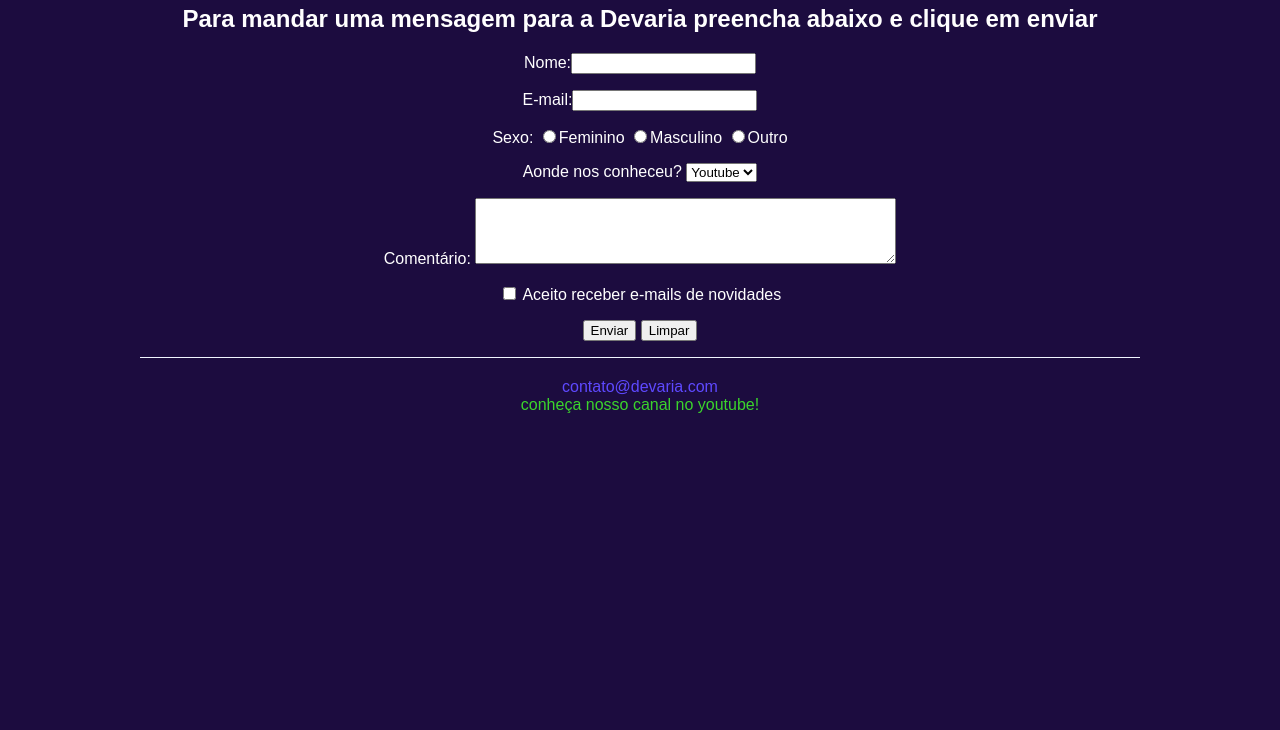
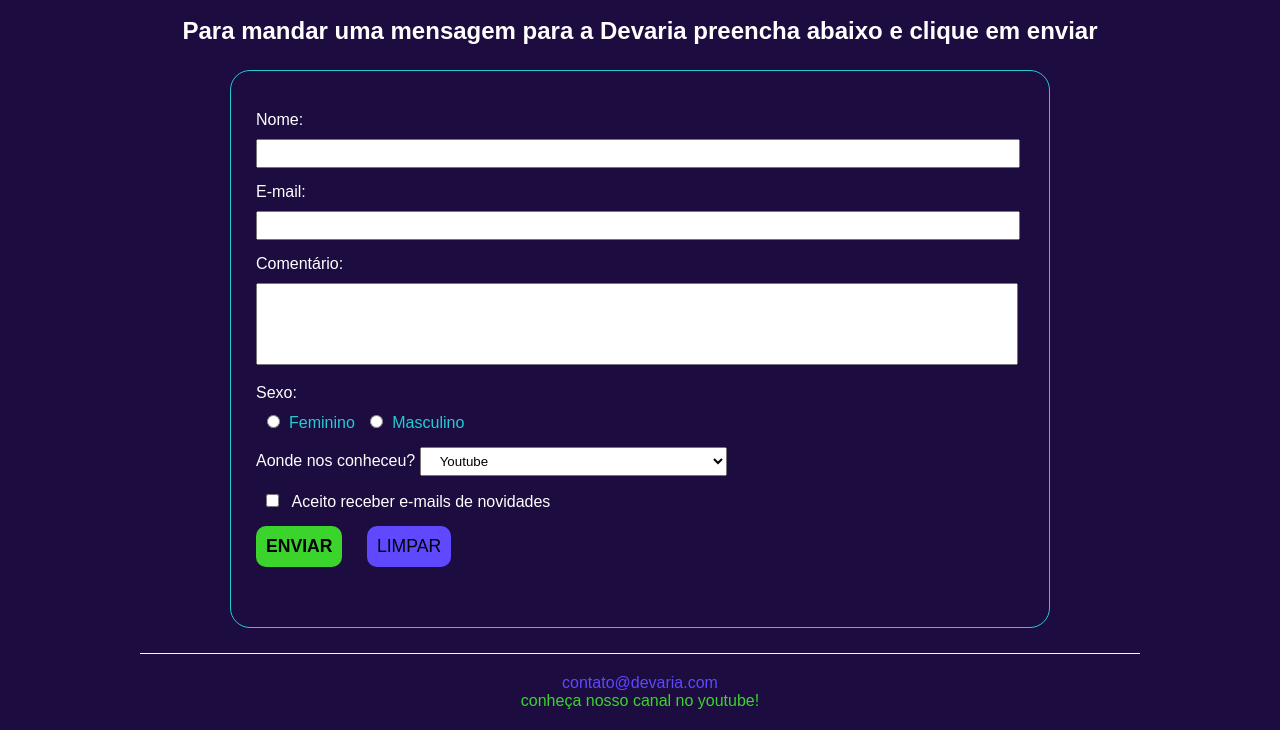
Before and after one commit to Scmazzucato/devaria-aulaHTML-2021, a plain HTML site: page FaleConosco.html in a window 1280 px wide. Shown: the part 168-898 px from the top of the page. Before the commit the page ends 800 px from the top, so only its background shows below. Drawn offline with Linux system fonts and the light colour scheme.

Commit message:
adição css faleconosco e devstars

```diff
--- a/FaleConosco.html
+++ b/FaleConosco.html
@@ -8,6 +8,7 @@
         <meta http-equiv="refresh" content="5000">
         <meta name="viewport" content="width=device-width, inicial-scale=1.0">
         <link rel="stylesheet" href="public/css/devaria.css"/>
+        <link rel="stylesheet" href="public/css/faleconosco.css"/>
         <link rel="stylesheet" href="public/css/header.css"/>
         <link rel="stylesheet" href="public/css/footer.css"/>
         <title>Fale Conosco</title>
@@ -21,27 +22,30 @@
                     <ul>
                     <li><a href="Professores.html">Professores</a></li>
                     <li><a href="FaleConosco.html">Fale Conosco</a></li>
-                    <li><a href="DevStar.html">DevStars</a></li>
+                    <li><a href="DevStars.html">DevStars</a></li>
                 </ul>
             </nav>
         </header>
-        <main class="text-center">
-            <h1>Fale com a Devaria atráves dessa página</h1>
-            <h2>Para mandar uma mensagem para a Devaria preencha abaixo e clique em enviar</h2>
+        <main>
+            <h1 class="title text-center">Fale com a Devaria atráves dessa página</h1>
+            <h2 class="sub-title text-center">Para mandar uma mensagem para a Devaria preencha abaixo e clique em enviar</h2>
             <section>
-                <form action="index.html">
-                    <p>
+                <form action="index.html" class="contact-form margin-horizontal-20px">
+                    <div>
                         <label>Nome:</label><input type="text" name="Nome" maxlength="60"/>
-                    </p>
-                    <p>
+                    </div>
+                    <div>
                         <label>E-mail:</label><input type="text" name="Email" maxlength="30"/>
-                    </p>
-                    <p>
+                    </div>
+                    <div>
+                        <label>Comentário:</label>
+                        <textarea name="Comentario" rows="4" cols="50"></textarea>
+                    </div>
+                    <div>
                         <label>Sexo:</label>
-                        <input type="radio" name="Sexo"/><label>Feminino</label>
-                        <input type="radio" name="Sexo"/><label>Masculino</label>
-                        <input type="radio" name="Sexo"/><label>Outro</label>
-                    </p>
+                        <input type="radio" name="Sexo"/><span>Feminino</span>
+                        <input type="radio" name="Sexo"/><span>Masculino</span>
+                    </div>
                         <label>Aonde nos conheceu?</label>
                     <select name="Conheceu">
                         <option selected>Youtube</option>
@@ -49,18 +53,15 @@
                         <option>Amigos</option>
                         <option>Outros</option>
                     </select>
-                    <p>
-                        <label>Comentário:</label>
-                        <textarea name="Comentario" rows="4" cols="50"></textarea>
-                    </p>
-                    <p>
+
+                    <div>
                         <input type="checkbox" name="Novidades" value="Aceite"/>
-                        <lavel>Aceito receber e-mails de novidades</lavel>
-                    </p>
-                    <p>
+                        <span>Aceito receber e-mails de novidades</span>
+                    </div>
+                    <div>
                         <input type="submit" name="Enviar" value="Enviar"/>
                         <input type="reset" name="Limpar" value="Limpar"/>
-                    </p>
+                    </div>
                 </form>
             </section>
         </main>
--- a/public/css/devaria.css
+++ b/public/css/devaria.css
@@ -21,6 +21,10 @@ h1.title{
 .text-center{
     text-align: center;
 }
+.margin-horizontal-20px{
+    margin-left: 20px;
+    margin-right: 20px;
+}
 @media screen and (min-width:992px){
     img.width-50pct-desktop {
         width: 50% !important;
--- /dev/null
+++ b/public/css/faleconosco.css
@@ -0,0 +1,73 @@
+.sub-title{
+    margin: 0px 20px;
+}
+main .contact-form > div{
+    margin: 15px 0;
+}
+main .contact-form > div label{
+    display: block;
+    margin-bottom: 10px;
+}
+main .contact-form input,
+main .contact-form select,
+main .contact-form textarea{
+    width: 90%;
+    padding: 5px 15px;
+    outline-color: #3bd42d ;
+}
+main .contact-form select{
+    width: 100%;
+}
+main .contact-form textarea{
+    resize: none;
+    padding-top: 15px;
+}
+main .contact-form > div input[type="radio"],
+main .contact-form > div input[type="checkbox"]{
+    width: 25px;
+}
+main .contact-form > div:nth-child(4) span{
+    color: #25cbd3;
+}
+main .contact-form > div input[type="submit"],
+main .contact-form > div input[type="reset"]{
+    width: 100%;
+    margin-bottom: 20px;
+    border: none;
+    text-transform: uppercase;
+    border-radius: 10px;
+    font-size: 1.1em;
+}
+main .contact-form > div input[type="submit"]{
+    background-color: #3bd42d;
+    padding: 10px;
+    font-weight: bold;
+}
+main .contact-form > div input[type="reset"]{
+    background-color: #5e49ff;
+}
+@media screen and (min-width:992px) {
+    main .contact-form{
+        width: 60%;
+        border: 1px solid #25cbd3;
+        border-radius: 20px;
+        padding: 25px;
+        margin: 25px auto;
+    }
+    main .contact-form input,
+    main .contact-form textarea{
+        width: 95%;
+    }
+    main .contact-form select{
+        width: 40%;
+    }
+    main .contact-form > div input[type="submit"],
+    main .contact-form > div input[type="reset"]{
+         width: auto;
+         padding: 10px;
+         outline: none;
+    }
+    main .contact-form > div input[type="submit"]{
+        margin-right: 20px;
+    }
+}
```
Also changed, not shown: DevStars.html (renamed from DevStar.html, +7 -6 lines), Professores.html (+1 -1 lines), index.html (+1 -1 lines), public/css/devstars.css (added, +9 -0 lines).
